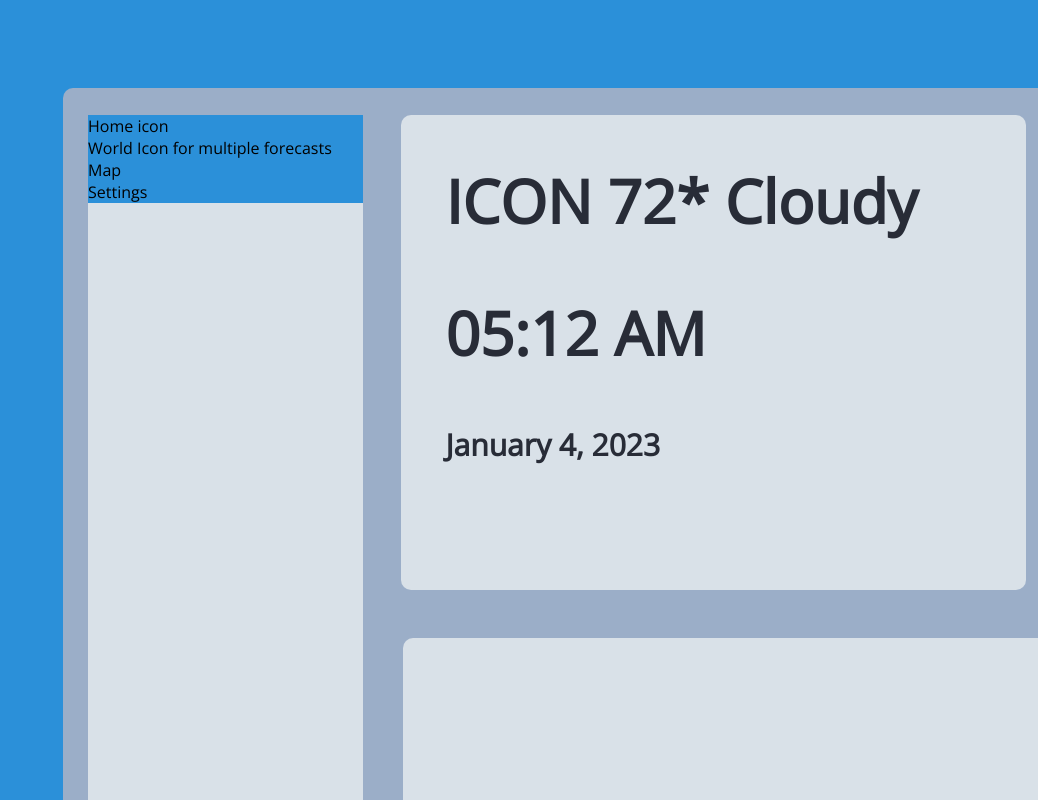
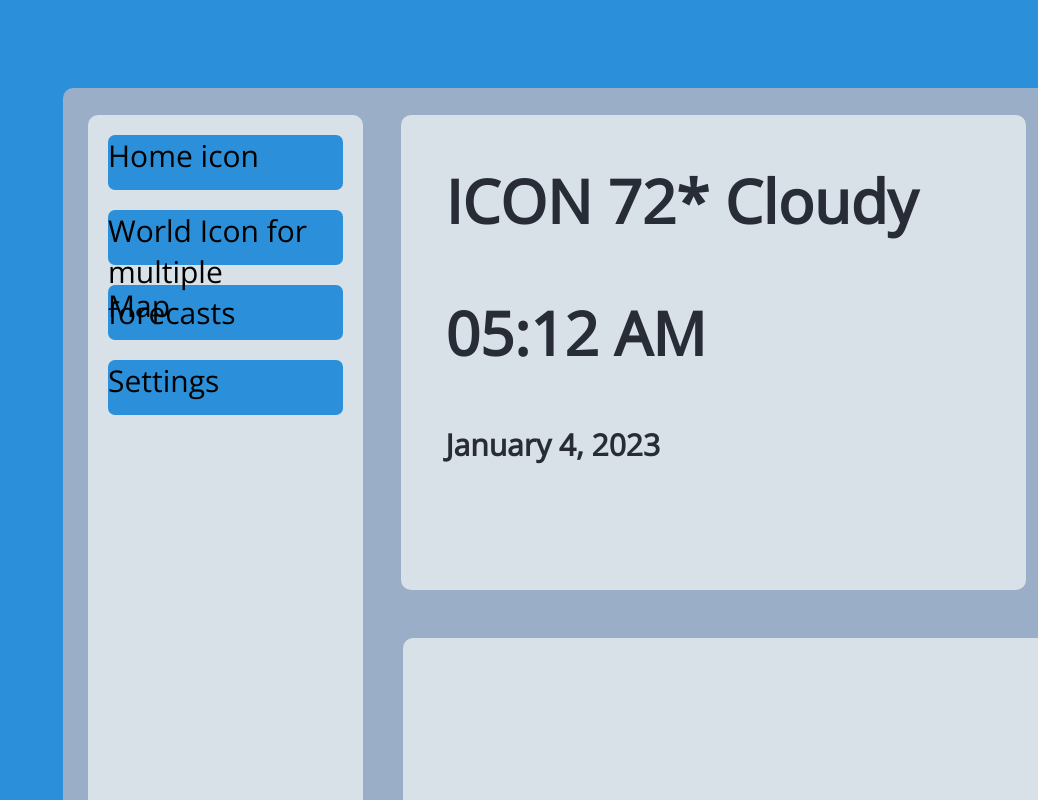
Before and after one commit to nslee333/dev-folder, a React (Create React App) app in the folder weather_app/client/: page / in a window 1280 px wide. Shown: the top 800 px of the page, without its empty margins (242-1280 px from the left). Built offline with nearby package versions, Linux system fonts and the light colour scheme.

Commit message:
Client: Styling for navbar.

```diff
--- a/weather_app/client/src/App.css
+++ b/weather_app/client/src/App.css
@@ -62,9 +62,14 @@
 
 }
 
-.navbar__page {
-  border-radius: 10px;
-  height: ;
+.navbar__pages {
+  border-radius: 7px;
+  height: 55px;
+  margin: 20px;
+
+  font-size: 30px;
+  /* text-align: center; */
+  /* width: 20px; */
 }
 
 .realtime-main{
```
